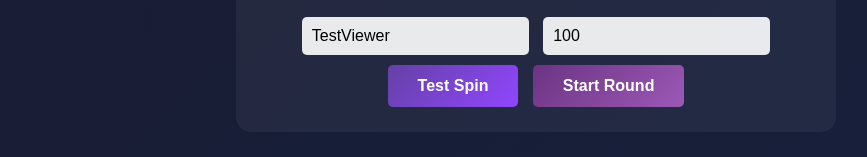
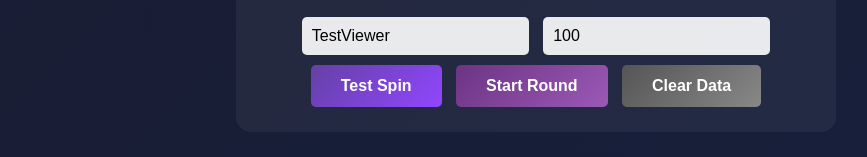
Before and after one commit to EduardoJuliao/Diablo2Spinner, a website: page public/index.html in a window 1280 px wide. Shown: the part 898-1055 px from the top of the page, without its empty margins (104-971 px from the left). Drawn offline with nearby package versions, Linux system fonts and the light colour scheme; no server answers.

Commit message:
Clear data

```diff
--- a/public/index.html
+++ b/public/index.html
@@ -53,6 +53,7 @@
             <input type="number" id="testBits" placeholder="Bits Amount" value="100" step="100">
             <button onclick="testSpin()">Test Spin</button>
             <button onclick="startRoundManual()" style="background: linear-gradient(135deg, #6c3483, #9b59b6);">Start Round</button>
+            <button onclick="clearData()" style="background: linear-gradient(135deg, #555, #888);">Clear Data</button>
         </div>
 
         <div class="stats">
--- a/public/wheel.js
+++ b/public/wheel.js
@@ -300,6 +300,17 @@ socket.on('newSpin', (data) => {
     }
 });
 
+// ── Clear stored data ────────────────────────────────────────
+function clearData() {
+    if (!confirm('Clear all donor totals and spin queue?')) return;
+    localStorage.removeItem('d2wheel_donors');
+    localStorage.removeItem('d2wheel_queue');
+    donors = {};
+    spinQueue = [];
+    updateDonorTable();
+    updateSpinQueue();
+}
+
 // ── Manual round start ───────────────────────────────────────
 function startRoundManual() {
     fetch('/api/start-round', { method: 'POST' })
```
